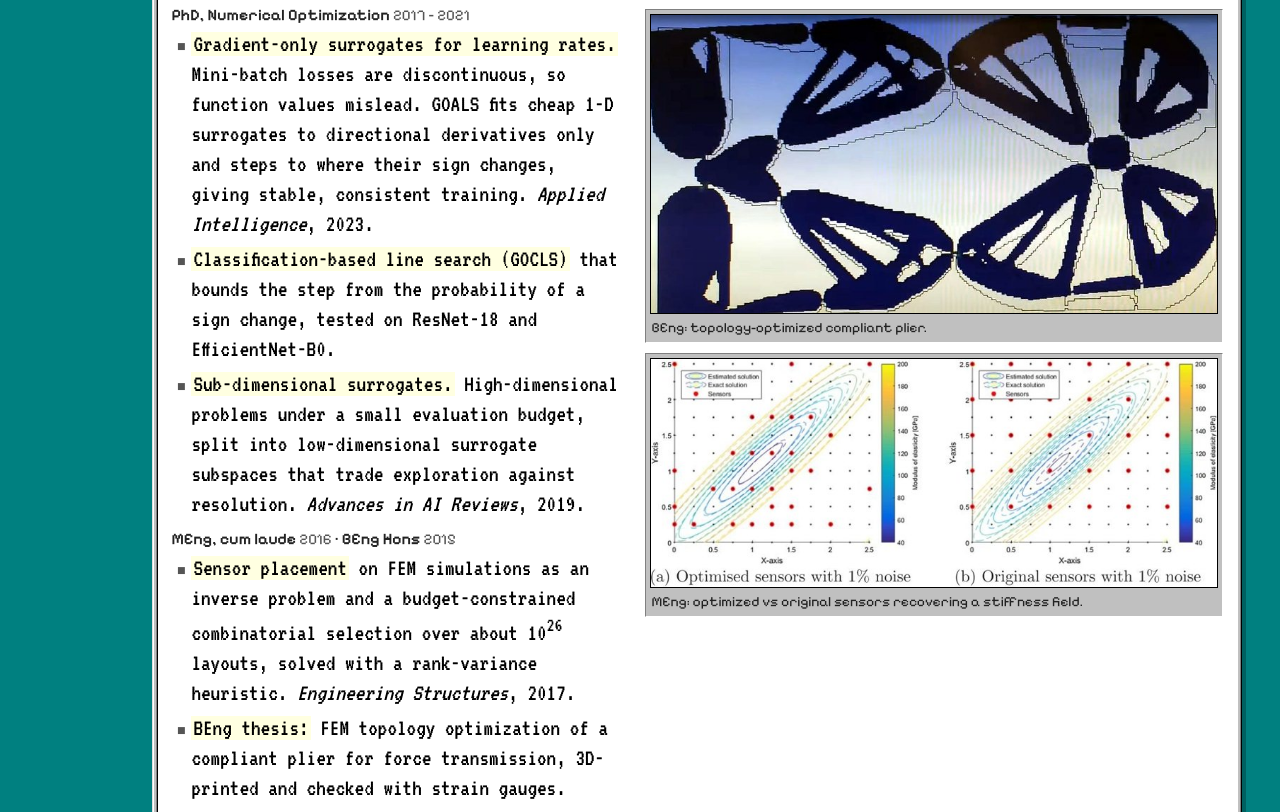
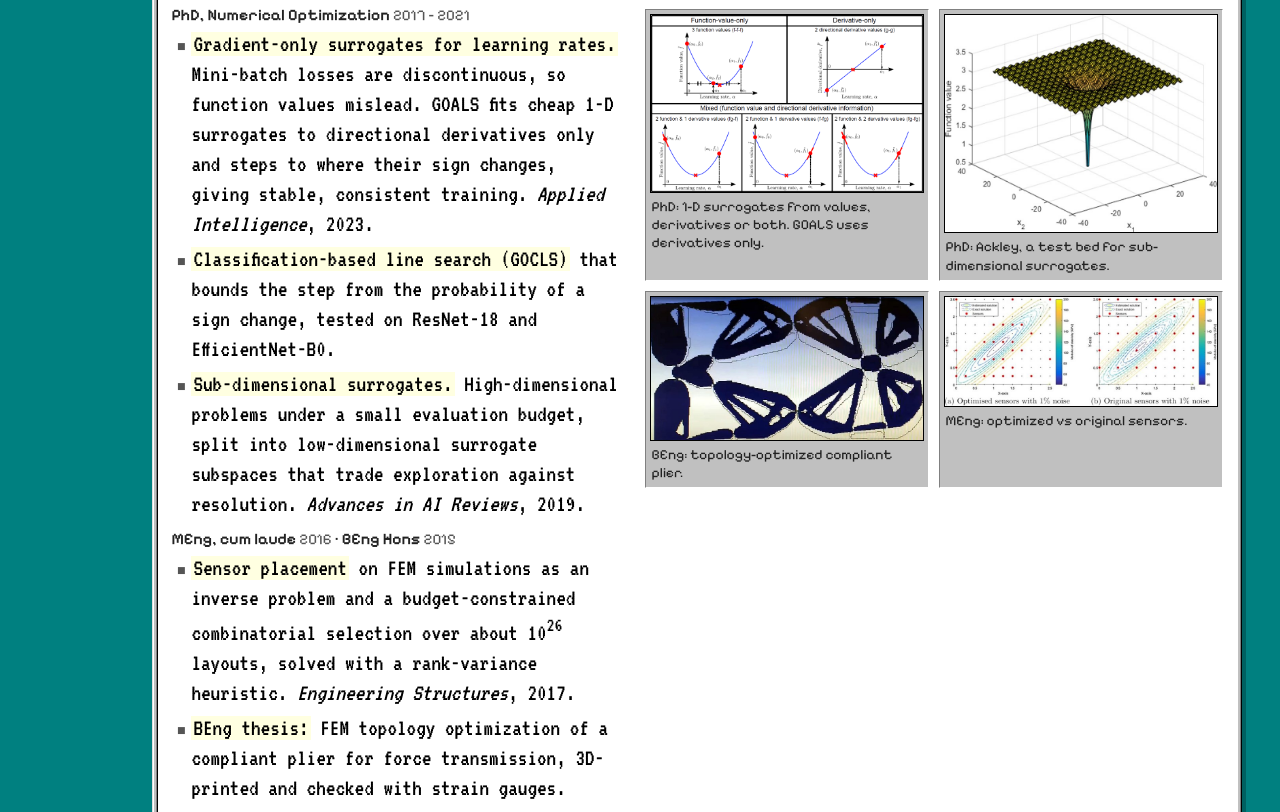
Before and after one commit to younghwan91/younghwan91.github.io, a plain HTML site: page index.html in a window 1280 px wide. Shown: the part 3806-4618 px from the top of the page. Drawn offline with Linux system fonts and the light colour scheme; a web font is replaced by a local one.

Commit message:
feat: add PhD surrogate figures to Pretoria gallery (#2)
Co-authored-by: Claude Opus 5.5 <noreply@anthropic.com>

```diff
--- a/index.html
+++ b/index.html
@@ -251,7 +251,7 @@ body{font-size:22px}
         <li><b>Sensor placement</b> on FEM simulations as an inverse problem and a budget-constrained combinatorial selection over about 10<sup>26</sup> layouts, solved with a rank-variance heuristic. <i>Engineering Structures</i>, 2017.</li>
         <li><b>BEng thesis:</b> FEM topology optimization of a compliant plier for force transmission, 3D-printed and checked with strain gauges.</li>
       </ul>
-      </div><div class="shots"><figure><img src="w_plier.jpg" width="800" height="421" alt="Topology-optimized compliant plier: dark blue material layout with thin flexure hinges" loading="lazy"><figcaption>BEng: topology-optimized compliant plier.</figcaption></figure><figure><img src="w_sensors.jpg" width="800" height="322" alt="Two contour plots of a recovered stiffness field with optimized and original sensor positions marked in red" loading="lazy"><figcaption>MEng: optimized vs original sensors recovering a stiffness field.</figcaption></figure></div></div>
+      </div><div class="shots"><div class="two"><figure><img src="w_quad.png" width="800" height="521" alt="Five 1-D quadratic surrogates of a learning-rate line search built from function values, directional derivatives or both" loading="lazy"><figcaption>PhD: 1-D surrogates from values, derivatives or both. GOALS uses derivatives only.</figcaption></figure><figure><img src="w_ackley.jpg" width="692" height="554" alt="3D surface of the 2-D Ackley function: a flat rippled plateau with one deep narrow well" loading="lazy"><figcaption>PhD: Ackley, a test bed for sub-dimensional surrogates.</figcaption></figure><figure><img src="w_plier.jpg" width="800" height="421" alt="Topology-optimized compliant plier: dark blue material layout with thin flexure hinges" loading="lazy"><figcaption>BEng: topology-optimized compliant plier.</figcaption></figure><figure><img src="w_sensors.jpg" width="800" height="322" alt="Two contour plots of a recovered stiffness field with optimized and original sensor positions marked in red" loading="lazy"><figcaption>MEng: optimized vs original sensors.</figcaption></figure></div></div></div>
     </div>
   </section>
 
```
Also changed, not shown: w_ackley.jpg (added), w_quad.png (added).
